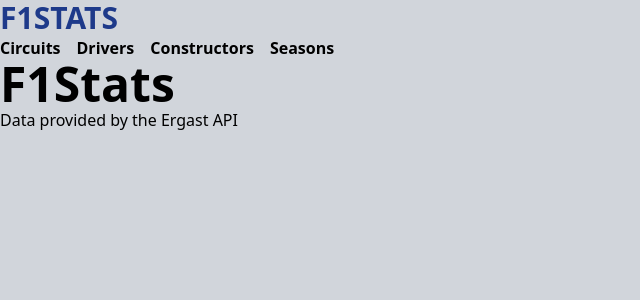
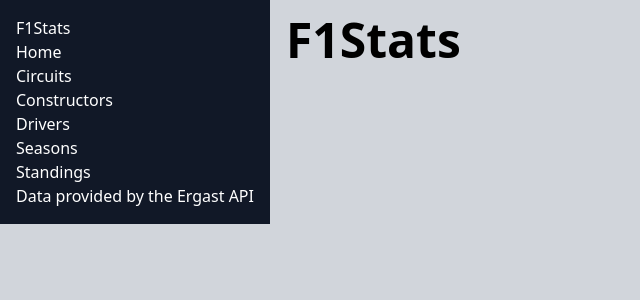
Before and after one commit to adamdotjs/f1stats, a Next.js app: page / in a window 1280 px wide. Shown: the top 300 px of the page, without its empty margins (0-640 px from the left). Built offline with nearby package versions, Linux system fonts and the light colour scheme.

Commit message:
wip: sidebar

```diff
--- a/src/app/layout.tsx
+++ b/src/app/layout.tsx
@@ -1,8 +1,5 @@
-import { Inter } from "next/font/google";
-import Link from "next/link";
+import { Sidebar } from "@/components/Sidebar";
 import "./globals.css";
-
-const inter = Inter({ subsets: ["latin"] });
 
 export const metadata = {
 	title: "Create Next App",
@@ -11,36 +8,12 @@
 
 export default function RootLayout({ children }: { children: React.ReactNode }) {
 	return (
-		<html lang="en" className="bg-gray-300">
-			<body>
-				<header>
-					<h1 className="text-3xl font-bold uppercase text-blue-900">F1Stats</h1>
-				</header>
-				<nav>
-					<ul className="flex gap-4 font-bold">
-						<li>
-							<Link href="/circuits">Circuits</Link>
-						</li>
-						<li>
-							<Link href="/drivers">Drivers</Link>
-						</li>
-						<li>
-							<Link href="/constructors">Constructors</Link>
-						</li>
-						<li>
-							<Link href="/seasons">Seasons</Link>
-						</li>
-					</ul>
-				</nav>
-				<main>{children}</main>
-				<footer>
-					<span>
-						Data provided by the{" "}
-						<a href="http://ergast.com/mrd/" target="_blank">
-							Ergast API
-						</a>
-					</span>
-				</footer>
+		<html lang="en" className="h-full bg-gray-300">
+			<body className="grid h-full grid-cols-[auto_1fr]">
+				<div className="relative h-full w-max">
+					<Sidebar />
+				</div>
+				<main className="p-4">{children}</main>
 			</body>
 		</html>
 	);
--- /dev/null
+++ b/src/components/Sidebar.tsx
@@ -0,0 +1,53 @@
+import Link from "next/link";
+
+const ROUTES = [
+	{
+		path: "/",
+		title: "Home",
+	},
+	{
+		path: "/circuits",
+		title: "Circuits",
+	},
+	{
+		path: "/constructors",
+		title: "Constructors",
+	},
+	{
+		path: "/drivers",
+		title: "Drivers",
+	},
+	{
+		path: "/seasons",
+		title: "Seasons",
+	},
+	{
+		path: "/standings",
+		title: "Standings",
+	},
+];
+
+const Sidebar = () => {
+	return (
+		<div className="sticky top-0 bg-gray-900 p-4 text-white">
+			<h1>F1Stats</h1>
+			<nav>
+				<ul>
+					{ROUTES.map((route) => (
+						<li key={route.path}>
+							<Link href={route.path}>{route.title}</Link>
+						</li>
+					))}
+				</ul>
+			</nav>
+			<span>
+				Data provided by the{" "}
+				<a href="http://ergast.com/mrd/" target="_blank">
+					Ergast API
+				</a>
+			</span>
+		</div>
+	);
+};
+
+export { Sidebar };
--- /dev/null
+++ b/src/components/ThemeToggle.tsx
@@ -0,0 +1,37 @@
+"use client";
+
+import { useEffect, useState } from "react";
+
+const ThemeToggle = () => {
+	const [theme, setTheme] = useState(() => {
+		if (typeof window === "undefined") {
+			return undefined;
+		}
+		if (window.localStorage.getItem("theme")) {
+			return window.localStorage.getItem("theme");
+		}
+		if (window.matchMedia("(prefers-color-scheme: dark)").matches) {
+			return "dark";
+		}
+		return "light";
+	});
+
+	useEffect(() => {
+		const root = document.documentElement;
+		if (theme === "dark") {
+			root.classList.add("dark");
+		} else {
+			root.classList.remove("dark");
+		}
+	});
+
+	const toggleTheme = () => {
+		const t = theme === "dark" ? "light" : "dark";
+		setTheme(t);
+		window.localStorage.setItem("theme", t);
+	};
+
+	return <button onClick={toggleTheme}>{theme === "light" ? "dark" : "light"}</button>;
+};
+
+export { ThemeToggle };
```
